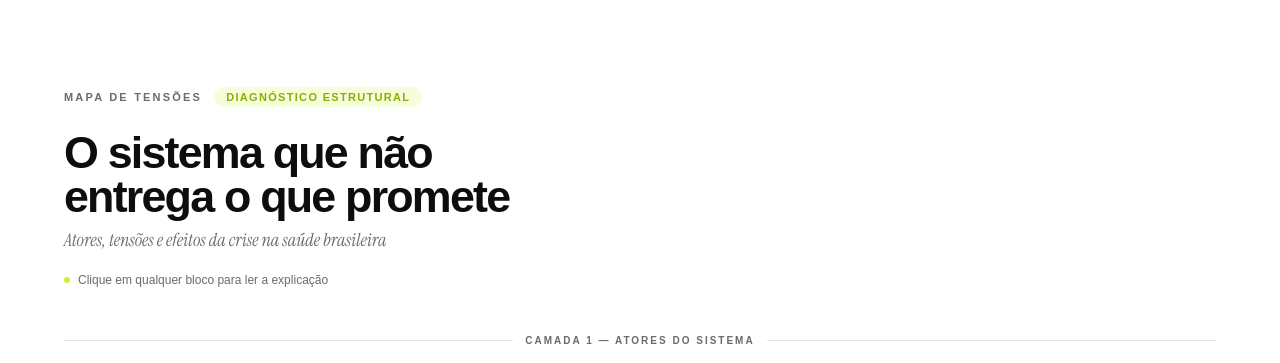
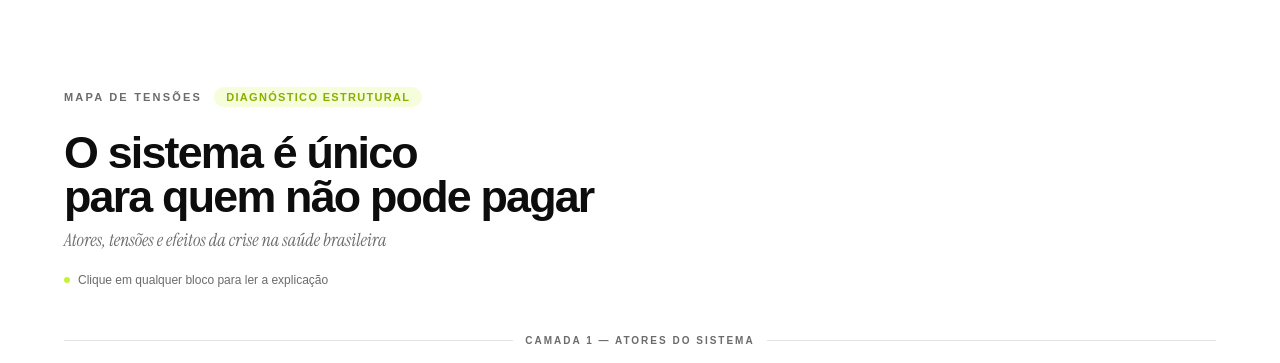
Before and after one commit to pedropadim/anamnese, a plain HTML site: page index.html in a window 1280 px wide. Shown: the part 3060-3423 px from the top of the page. Drawn offline with Linux system fonts and the light colour scheme; no server answers; a web font is replaced by a local one.

Commit message:
Update index.html

```diff
--- a/index.html
+++ b/index.html
@@ -473,7 +473,7 @@ footer{background:var(--ink);padding:40px clamp(24px,5vw,80px)}
       <span class="diagrama-eyebrow-num">Mapa de Tensões</span>
       <span class="diagrama-eyebrow-tag">Diagnóstico Estrutural</span>
     </div>
-    <h2 class="diagrama-title">O sistema que não<br>entrega o que promete</h2>
+    <h2 class="diagrama-title">O sistema é único<br>para quem não pode pagar</h2>
     <p class="diagrama-sub">Atores, tensões e efeitos da crise na saúde brasileira</p>
     <p class="diagrama-hint"><span class="diagrama-hint-dot"></span>Clique em qualquer bloco para ler a explicação</p>
 
```
